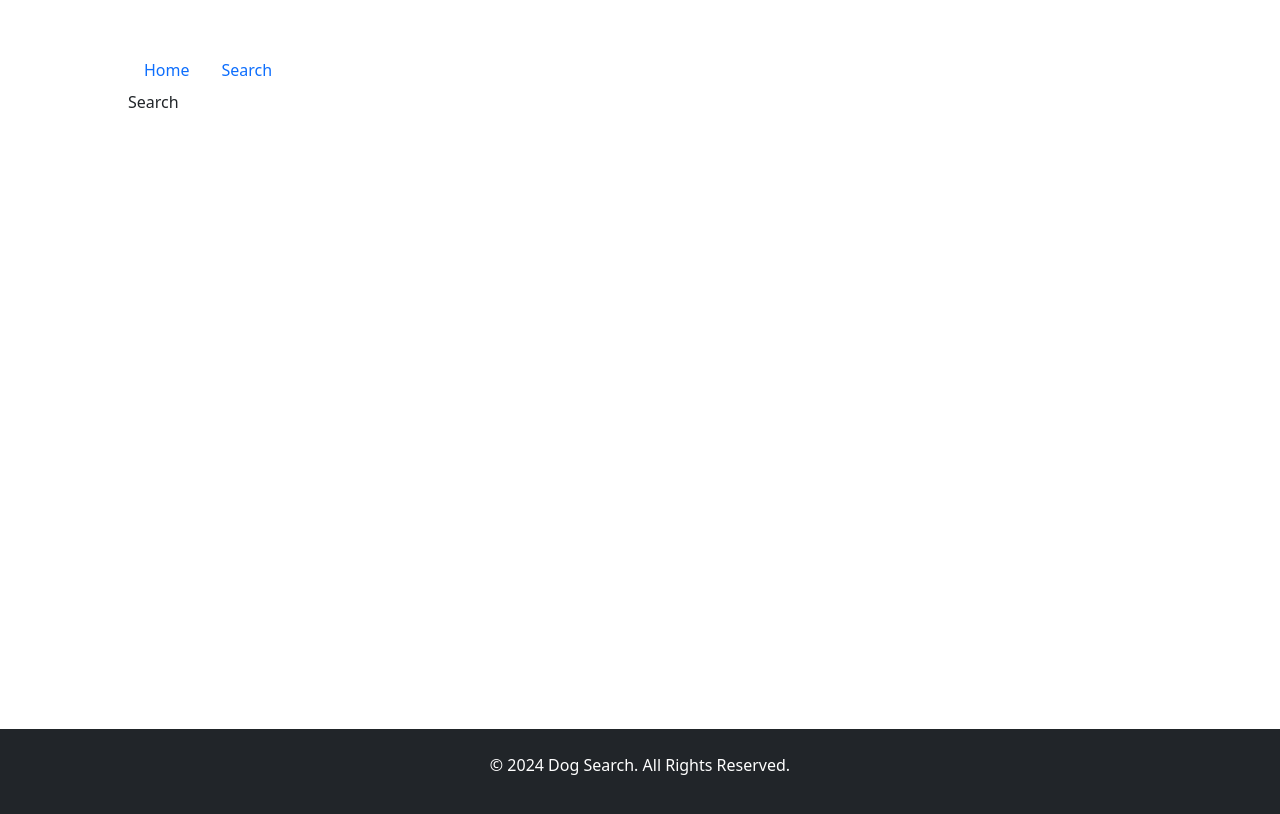
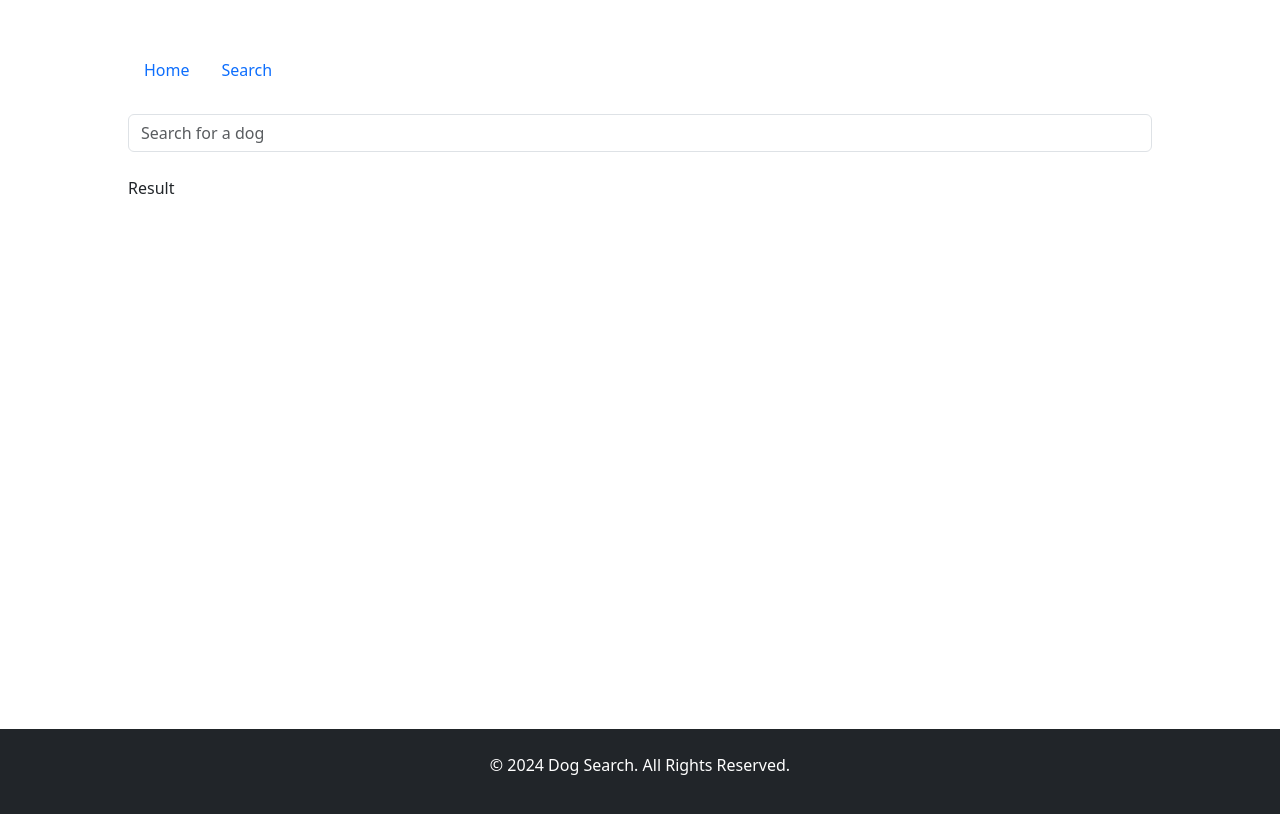
Before and after one commit to Deividas-Kozlovas/react_context, a React (Vite) app: page /search in a window 1280 px wide. Shown: the top 814 px of the page. Built offline with nearby package versions, Linux system fonts and the light colour scheme; no server answers.

Commit message:
implement search form

```diff
--- a/src/contect/context.jsx
+++ b/src/contect/context.jsx
@@ -4,6 +4,7 @@ const DogDataContext = createContext();
 
 export const DogDataProvider = ({ children }) => {
   const [dogData, setDogData] = useState([]);
+  const [searchInput, setSearchInput] = useState("");
   const [loading, setLoading] = useState(false);
   const [error, setError] = useState(null);
 
@@ -40,7 +41,9 @@ export const DogDataProvider = ({ children }) => {
   }, []);
 
   return (
-    <DogDataContext.Provider value={{ dogData, loading, error }}>
+    <DogDataContext.Provider
+      value={{ dogData, searchInput, setSearchInput, loading, error }}
+    >
       {children}
     </DogDataContext.Provider>
   );
--- a/src/pages/search/Search.jsx
+++ b/src/pages/search/Search.jsx
@@ -1,7 +1,31 @@
-import React from "react";
+import React, { useContext } from "react";
+import { Form, Button } from "react-bootstrap";
+import Result from "../../components/results/Results";
+import DogDataContext from "../../contect/context";
 
 const Search = () => {
-  return <div>Search</div>;
+  const { searchInput, setSearchInput } = useContext(DogDataContext);
+
+  const handleChange = (e) => {
+    setSearchInput(e.target.value);
+  };
+
+  return (
+    <section>
+      <Form
+        onSubmit={(e) => e.preventDefault()}
+        className="d-flex justify-content-center my-4"
+      >
+        <Form.Control
+          type="text"
+          placeholder="Search for a dog"
+          value={searchInput}
+          onChange={handleChange}
+          className="mr-2"
+        />
+      </Form>
+      <Result />
+    </section>
+  );
 };
-
 export default Search;
```
